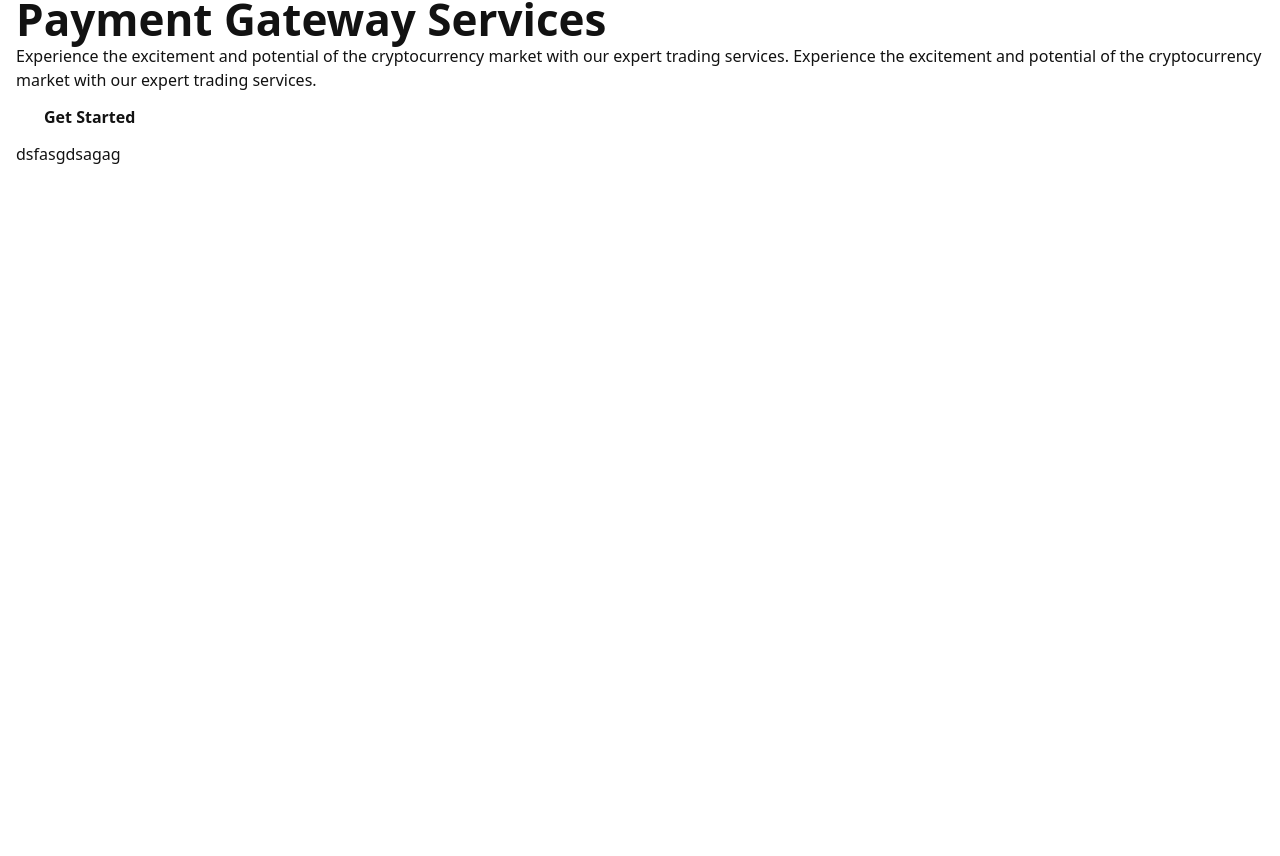
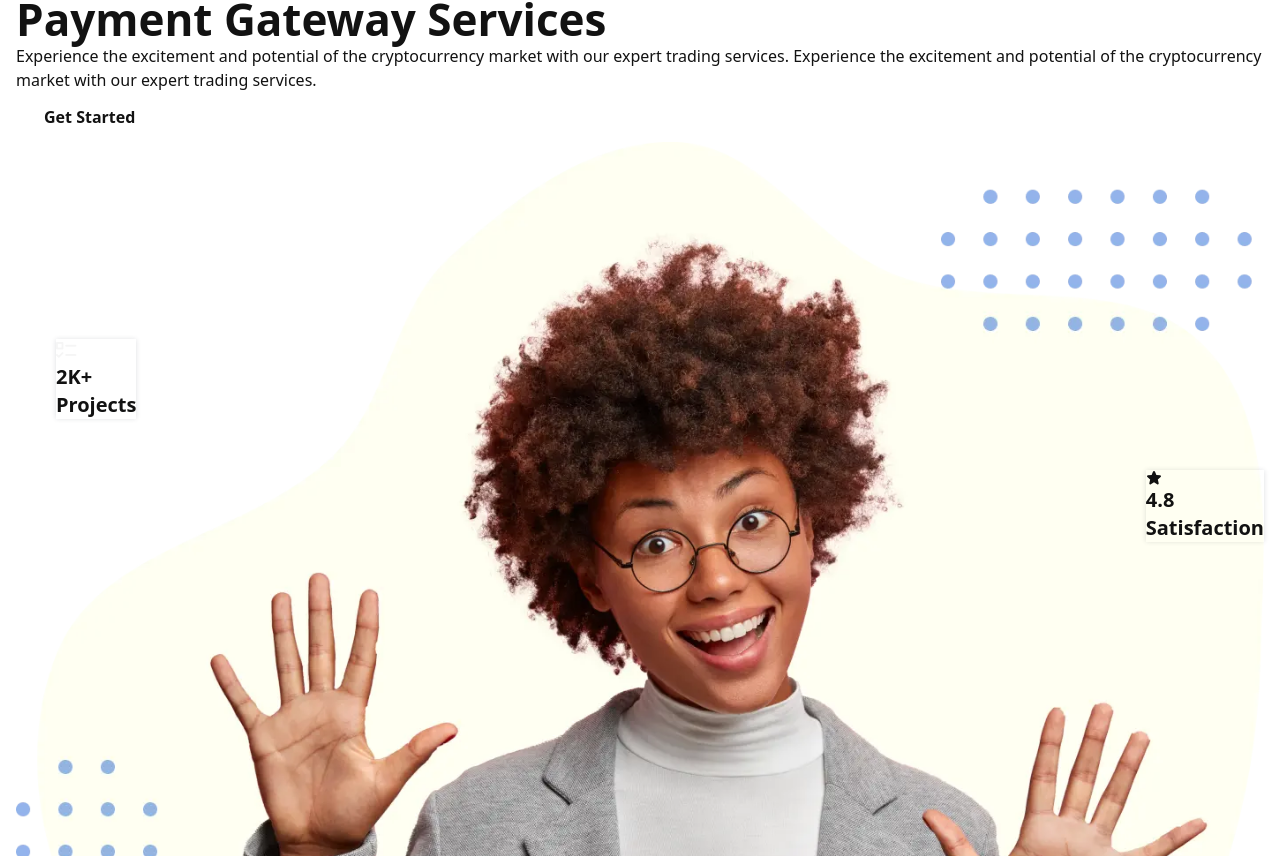
Before and after one commit to genuinelycool/nextjs-laravel-frontend, a Next.js app: page / in a window 1280 px wide. Shown: the part 11144-12000 px from the top of the page. Before the commit the page ends 11310 px from the top, so only its background shows below. Built offline with nearby package versions, Linux system fonts and the light colour scheme.

Commit message:
2 -Gate Way Services Part  Design Part 2

```diff
--- a/src/components/PaymentGateway/PaymentGatewayTwo.jsx
+++ b/src/components/PaymentGateway/PaymentGatewayTwo.jsx
@@ -40,7 +40,64 @@
             </div>
 
             <div className="w-11/12 xl:w-7/12">
-                dsfasgdsagag
+              <div
+                className="right pl-10"
+                style={{
+                  transform: isInView ? "none" : "translateY(60px)",
+                  opacity: isInView ? 1 : 0,
+                  transition: "all 0.7s cubic-bezier(0.17, 0.55, 0.55, 1) 0.3s",
+                }}
+              >
+                <div className="bg-img">
+                  <Image
+                    width={5000}
+                    height={5000}
+                    className="w-full"
+                    src="/images/gateway2-bg.webp"
+                    alt="image"
+                  />
+                </div>
+                <div
+                  className="feature-item py-4 px-6 rounded-2xl
+                bg-white inline-flex items-center gap-4 box-shadow"
+                >
+                  <i className="icon-list text-2xl p-4 rounded-2xl bg-red-400"></i>
+                  <div className="text">
+                    <div className="heading7">2K+</div>
+                    <div className="heading7" text-secondary>
+                      Projects
+                    </div>
+                  </div>
+                </div>
+
+                <div
+                  className="feature-item py-4 px-6 rounded-2xl bg-white
+                  inline-flex items-center gap-4 box-shadow"
+                >
+                  <Icon.Star
+                    weight="fill"
+                    className="text-yellow-600 text-3xl"
+                  />
+                  <div className="text">
+                    <div className="heading7">4.8</div>
+                    <div className="heading7 text-secondary">Satisfaction</div>
+                  </div>
+                </div>
+
+                <div
+                  className="feature-item py-4 px-6 rounded-2xl
+                bg-white inline-flex items-center gap-4 box-shadow"
+                >
+                  <i className="icon-user text-2xl p-4 rounded-2xl bg-red-600"></i>
+                  <div className="text">
+                    <div className="heading7">6 Years</div>
+                    <div className="heading7" text-secondary>
+                      Product Designer
+                    </div>
+                  </div>
+                </div>
+
+              </div>
             </div>
           </div>
         </div>
```
